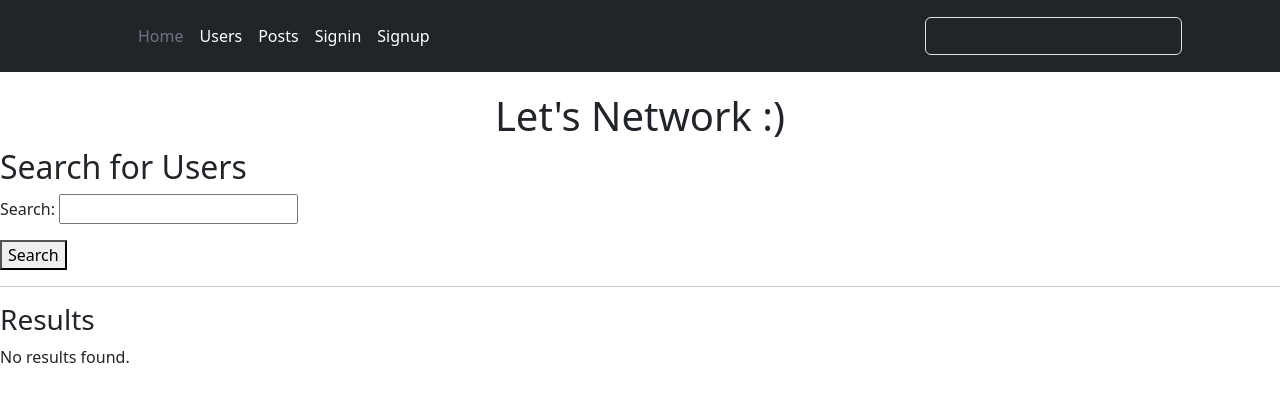
After one commit to navyasraj02/Social-Network-Website, a Django app: page /app1_manager/user/search/ in a window 1280 px wide. The commit adds this page. Shown: the top 402 px of the page. Run offline with Django 4.2, Linux system fonts and the light colour scheme.

Commit message:
added Search feature

```diff
--- a/app1_manager/forms.py
+++ b/app1_manager/forms.py
@@ -6,3 +6,7 @@ class PostForm(forms.ModelForm):
     class Meta:
         model = Post
         fields = ['title', 'image']
+
+
+class UserSearchForm(forms.Form):
+    query = forms.CharField(label='Search', max_length=100)
--- a/app1_manager/templates/app1_manager/post_detail.html
+++ b/app1_manager/templates/app1_manager/post_detail.html
@@ -1,4 +1,4 @@
-{% extends "app1_manager/base.html" %}
+{% extends "registration/base.html" %}
 
 {% block content %}
 <div class="post">
@@ -19,8 +19,7 @@
     </div>
     <br>
 
-    <!-- ERROR 2 : HREF ERROR to give link to view all posts -->
-
+    <a class="btn btn-primary" href="{% url 'app1_manager:post_list' %}" role="button">View All Posts</a>
     <a class="btn btn-primary" href="{% url 'logout' %}" role="button">Sign Out</a>
 </div>
 {% endblock %}
--- a/app1_manager/templates/app1_manager/posts.html
+++ b/app1_manager/templates/app1_manager/posts.html
@@ -1,4 +1,4 @@
-{% extends "app1_manager/base.html" %}
+{% extends "registration/base.html" %}
 
 {% block title %}Posts{% endblock %}
 
--- /dev/null
+++ b/app1_manager/templates/app1_manager/user_search.html
@@ -0,0 +1,20 @@
+{% extends 'registration/base.html' %}
+
+{% block content %}
+<h2>Search for Users</h2>
+<form method="get">
+    {{ form.as_p }}
+    <button type="submit">Search</button>
+</form>
+<hr>
+<h3>Results</h3>
+{% if results %}
+<ul>
+    {% for user in results %}
+    <li><a href="{% url 'app1_manager:user_profile' user.id %}">{{ user.username }}</a></li>
+    {% endfor %}
+</ul>
+{% else %}
+<p>No results found.</p>
+{% endif %}
+{% endblock %}
--- a/app1_manager/templates/registration/base.html
+++ b/app1_manager/templates/registration/base.html
@@ -26,9 +26,9 @@
                 <ul class="nav col-12 col-lg-auto me-lg-auto mb-2 justify-content-center mb-md-0">
                     <li><a href="#" class="nav-link px-2 text-secondary">Home</a></li>
                     <li><a href="#" class="nav-link px-2 text-white">Users</a></li>
-                    <li><a href="#" class="nav-link px-2 text-white">Posts</a></li>
-                    <li><a href="#" class="nav-link px-2 text-white">FAQs</a></li>
-                    <li><a href="#" class="nav-link px-2 text-white">About</a></li>
+                    <li><a href="{% url 'app1_manager:post_list' %}" class="nav-link px-2 text-white">Posts</a></li>
+                    <li><a href="{% url 'login' %}" class="nav-link px-2 text-white">Signin</a></li>
+                    <li><a href="{% url 'app1_manager:signup' %}" class="nav-link px-2 text-white">Signup</a></li>
                 </ul>
 
                 <form class="col-12 col-lg-auto mb-3 mb-lg-0 me-lg-3" role="search">
--- a/app1_manager/urls.py
+++ b/app1_manager/urls.py
@@ -5,15 +5,16 @@ app_name = 'app1_manager'
 
 urlpatterns = [
 
-    path('create/', views.home, name='post_create'),
+    path('create/', views.create_post, name='create_post'),
     path('signup/', views.signup, name='signup'),
-    # path('login/', views.loginuser, name='loginuser'),
+    path('login/', views.login, name='login'),
     # path('logout/', views.logoutuser, name='logoutuser'),
 
-    path('', views.home, name='home'),
     path('<int:pk>/', views.post_detail, name='post_detail'),
     path('posts/', views.post_list, name='post_list'),
     path('accounts/', include('django.contrib.auth.urls')),
 
+    path('user/search/', views.user_search, name='user_search'),
+    path('user_profile/<int:pk>/', views.user_profile, name='user_profile')
 
 ]
--- a/app1_manager/views.py
+++ b/app1_manager/views.py
@@ -1,16 +1,18 @@
 from django.shortcuts import render, redirect, get_object_or_404
-from .forms import PostForm
+from .forms import PostForm, UserSearchForm
 from app1_manager.models import Post
+from django.urls import reverse
 from django.contrib.auth.decorators import login_required
 from django.contrib import messages
-from django.contrib.auth import login
-from django.contrib.auth.forms import UserCreationForm
+from django.contrib.auth import login, get_user_model
+from django.contrib.auth.forms import UserCreationForm, AuthenticationForm
 from django.contrib.auth.models import User
 from django.db import IntegrityError
+from django.contrib.auth import login, authenticate
 
 
 @login_required
-def home(request):
+def create_post(request):
     if request.method == 'POST':
         form = PostForm(request.POST, request.FILES)
         print(form)
@@ -25,13 +27,28 @@ def home(request):
     else:
         form = PostForm()
 
-    # Render either the form or the login template, depending on the request method
+    # Render either login page or create post page
     if not request.user.is_authenticated:
-        return render(request, 'app1_manager/login.html', {})
+        return render(request, 'registration/login.html', {})
     context = {
         'form': form
     }
     return render(request, 'app1_manager/create_post.html', {'form': form})
+
+
+def login(request):
+    if request.method == 'GET':
+        return render(request, 'registration/login.html', {'form': AuthenticationForm()})
+    else:
+        user = authenticate(
+            request, username=request.POST['username'], password=request.POST['password'])
+        if user is None:
+            return render(request, 'registration/login.html', {'form': AuthenticationForm(), 'error': 'Username and '
+                                                               'password did not '
+                                                               'match'})
+        else:
+            login(request, user)
+            return redirect('app1_manager:post_list')
 
 
 def signup(request):
@@ -46,7 +63,7 @@ def signup(request):
                     request.POST['username'], password=request.POST['password1'])
                 user.save()
                 login(request, user)
-                return redirect('post_list')
+                return redirect('app1_manager:user_profile', pk=user.pk)
             except IntegrityError:
                 return render(request, 'app1_manager/signup.html',
                               {'form': UserCreationForm(), 'error': 'That username has already been taken. Please '
@@ -68,3 +85,25 @@ def post_detail(request, pk):
         'post': post
     }
     return render(request, 'app1_manager/post_detail.html', context)
+
+
+# get_user_model() : returns the currently active user model class
+User = get_user_model()
+
+
+def user_search(request):
+    form = UserSearchForm(request.GET or None)
+    results = []
+    if form.is_valid():
+        query = form.cleaned_data['query']
+        results = User.objects.filter(username__icontains=query)
+
+    context = {'form': form, 'results': results}
+    return render(request, 'app1_manager/user_search.html', context)
+
+
+def user_profile(request, user_id):
+    user = get_object_or_404(User, id=user_id)
+    url = reverse('user_profile', args=[user_id])
+    context = {'user': user, 'profile_url': url}
+    return render(request, 'app1_manager/user_profile.html', context)
```
Also changed, not shown: app1_manager/models.py (+25 -0 lines), app1_manager/templates/app1_manager/user_profile.html (added, +8 -0 lines), app1_manager/templates/registration/login.html (+3 -4 lines), app1_manager/migrations/0005_customuser.py (added), db.sqlite3.
